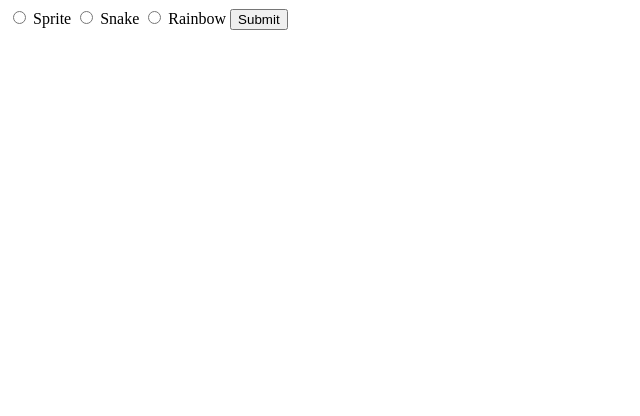
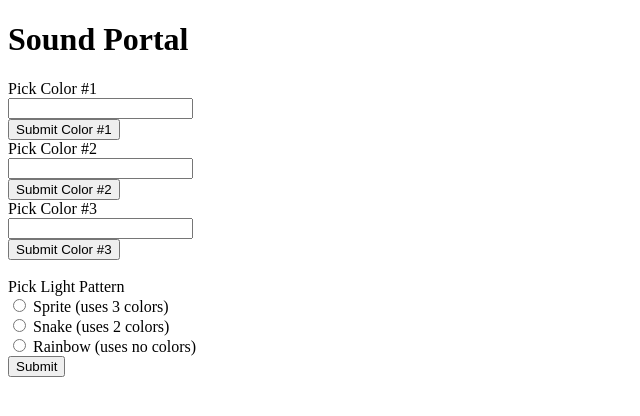
Before and after one commit to jrojas2016/sound_portal, a website: page views/sp_index.html in a window 1280 px wide. Shown: the whole page, without its empty margins (0-640 px from the left). Drawn offline with Linux system fonts and the light colour scheme.

Commit message:
color picker

```diff
--- a/views/sp_index.html
+++ b/views/sp_index.html
@@ -2,12 +2,31 @@
 <html>
 <head>
 	<title> Infinity Table </title>
+	<script type="text/javascript" src="jscolor/jscolor.js"></script>
 </head>
 <body>
+	<h1> Sound Portal </h1>
+	<form action = 'https://api.particle.io/v1/devices/53ff70066667574832462567/setColor1?access_token=3e0eff8995da2e99f3c0a46a62cfd2ee61cd5e18' method = 'POST' >
+		<label> Pick Color #1 </label> <br>
+		<input class="color" name = 'args'> <br>
+		<input type = 'submit' value = 'Submit Color #1'>
+	</form>
+	<form action = 'https://api.particle.io/v1/devices/53ff70066667574832462567/setColor2?access_token=3e0eff8995da2e99f3c0a46a62cfd2ee61cd5e18' method = 'POST' >
+		<label> Pick Color #2 </label><br>
+		<input class="color" name = 'args'><br>
+		<input type = 'submit' value = 'Submit Color #2'>
+	</form>
+	<form action = 'https://api.particle.io/v1/devices/53ff70066667574832462567/setColor3?access_token=3e0eff8995da2e99f3c0a46a62cfd2ee61cd5e18' method = 'POST' >
+		<label> Pick Color #3 </label><br>
+		<input class="color" name = 'args'><br>
+		<input type = 'submit' value = 'Submit Color #3'>
+	</form>
+	<br>
 	<form action = 'https://api.particle.io/v1/devices/53ff70066667574832462567/setPattern?access_token=3e0eff8995da2e99f3c0a46a62cfd2ee61cd5e18' method = 'POST' >
-		<input type = 'radio' name = 'args' value = 'sprite'> Sprite </input>
-		<input type = 'radio' name = 'args' value = 'snake'> Snake </input>
-		<input type = 'radio' name = 'args' value = 'rainbow'> Rainbow </input>
+		<label> Pick Light Pattern </label><br>
+		<input type = 'radio' name = 'args' value = 'sprite'> Sprite (uses 3 colors) </input><br>
+		<input type = 'radio' name = 'args' value = 'snake'> Snake (uses 2 colors) </input><br>
+		<input type = 'radio' name = 'args' value = 'rainbow'> Rainbow (uses no colors) </input><br>
 		<input type = 'submit'>
 	</form>
 </body>
```
